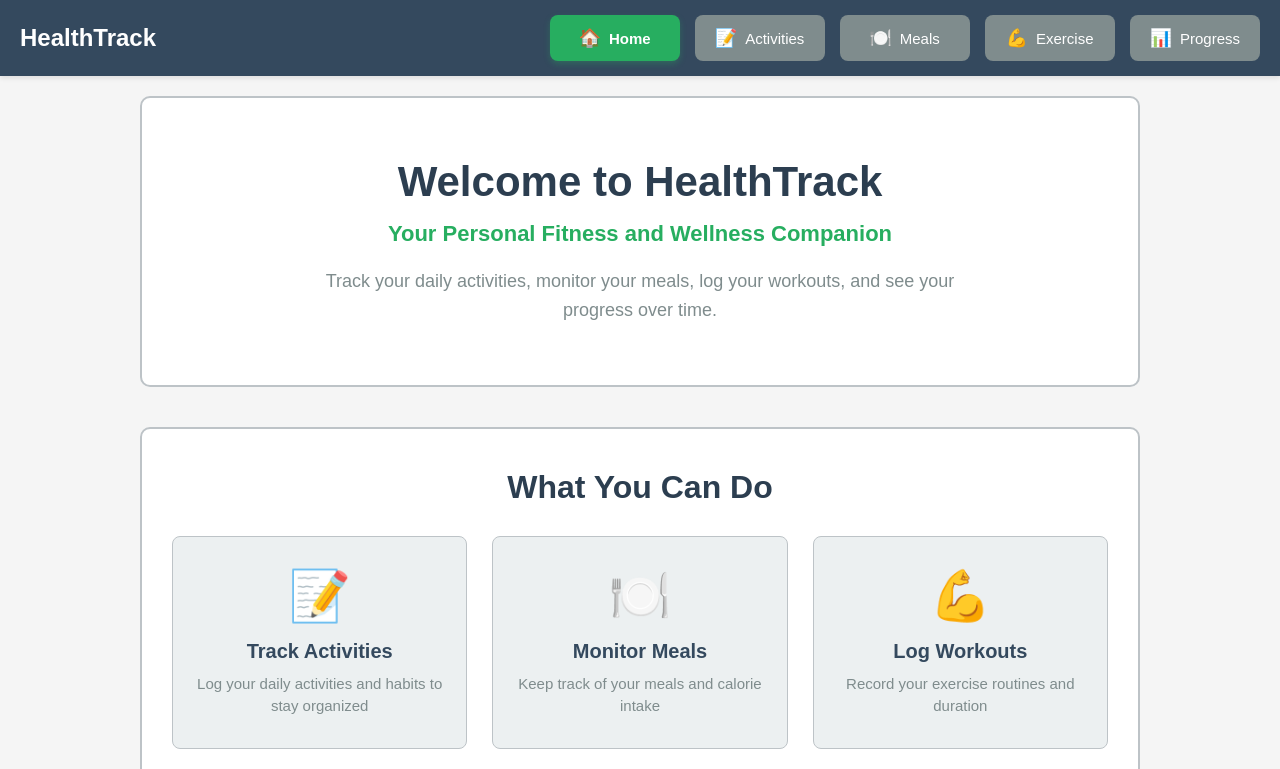
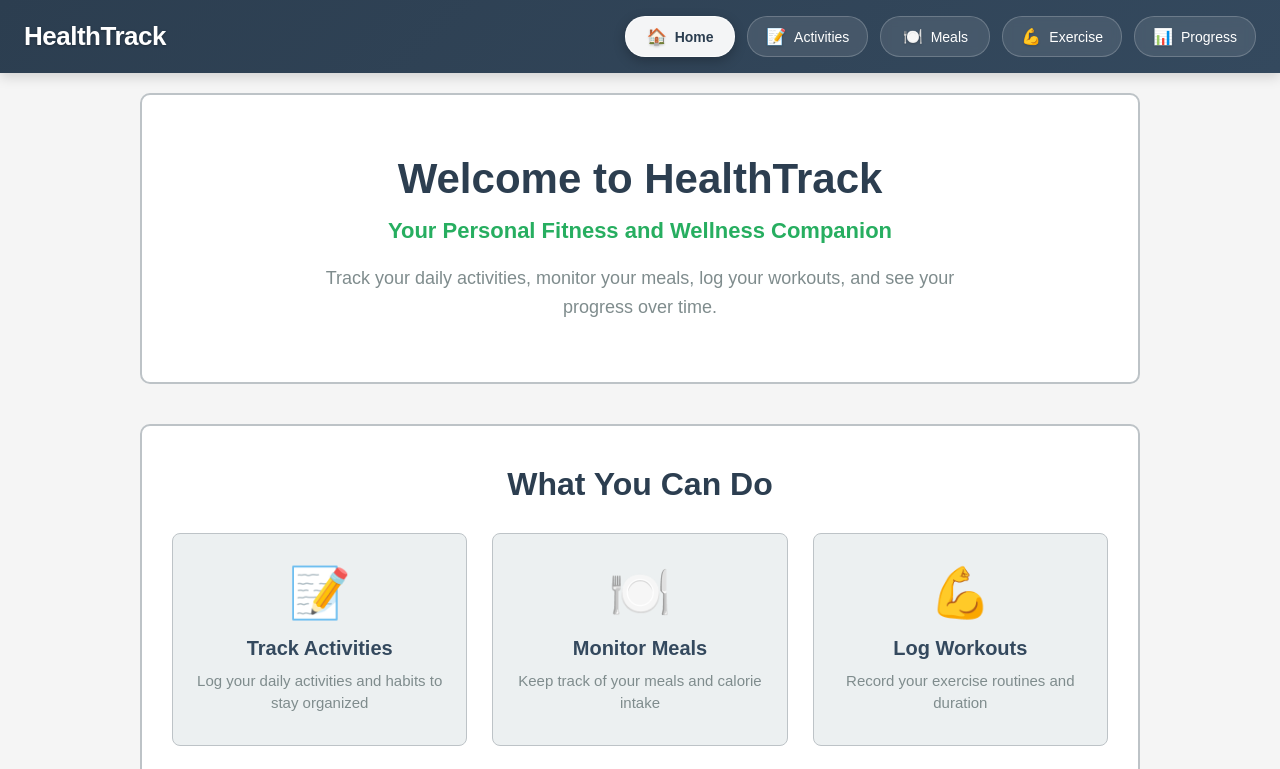
Before and after one commit to Salehsh20/health-tracking, a React (Vite) app: page / in a window 1280 px wide. Shown: the top 769 px of the page. Built offline with nearby package versions, Linux system fonts and the light colour scheme; the HTML template or start-up script is replaced by a standard one.

Commit message:
Enhance navbar styling and interactivity
Updated the navigation bar styles for a more modern look, including gradient backgrounds, improved padding, sticky positioning, and blur effects. Refined button and icon styles for better visual feedback and usability.

```diff
--- a/src/App.css
+++ b/src/App.css
@@ -25,61 +25,79 @@
 
 /* Navigation */
 .navbar {
-  background-color: #34495e;
-  padding: 15px 20px;
+  background: linear-gradient(135deg, #2c3e50 0%, #34495e 100%);
+  padding: 16px 24px;
   display: flex;
   justify-content: space-between;
   align-items: center;
-  box-shadow: 0 2px 5px rgba(0, 0, 0, 0.1);
+  box-shadow: 0 4px 12px rgba(0, 0, 0, 0.15);
+  position: sticky;
+  top: 0;
+  z-index: 100;
+  backdrop-filter: blur(10px);
 }
 
 .navbar-brand h1 {
   margin: 0;
-  color: white;
-  font-size: 24px;
-  font-weight: bold;
+  color: #ffffff;
+  font-size: 26px;
+  font-weight: 700;
+  letter-spacing: -0.5px;
+  text-shadow: 0 1px 3px rgba(0, 0, 0, 0.3);
 }
 
 .navbar-nav {
   display: flex;
-  gap: 15px;
+  gap: 12px;
   flex-wrap: wrap;
 }
 
 .nav-btn {
-  background-color: #7f8c8d;
+  background: rgba(255, 255, 255, 0.1);
   color: white;
-  border: none;
-  padding: 12px 20px;
+  border: 1px solid rgba(255, 255, 255, 0.2);
+  padding: 10px 18px;
   cursor: pointer;
-  font-size: 15px;
-  border-radius: 8px;
+  font-size: 14px;
+  border-radius: 20px;
   display: flex;
   align-items: center;
   gap: 8px;
-  transition: all 0.3s ease;
-  min-width: 130px;
+  transition: all 0.3s cubic-bezier(0.4, 0, 0.2, 1);
+  min-width: 110px;
   justify-content: center;
+  font-weight: 500;
+  backdrop-filter: blur(5px);
 }
 
 .nav-btn:hover {
-  background-color: #95a5a6;
-  transform: translateY(-2px);
-  box-shadow: 0 4px 8px rgba(0, 0, 0, 0.2);
+  background: rgba(255, 255, 255, 0.2);
+  border-color: rgba(255, 255, 255, 0.4);
+  transform: translateY(-1px);
+  box-shadow: 0 6px 16px rgba(0, 0, 0, 0.2);
 }
 
 .nav-btn.active {
-  background-color: #27ae60;
-  font-weight: bold;
-  box-shadow: 0 3px 6px rgba(39, 174, 96, 0.3);
+  background: rgba(255, 255, 255, 0.95);
+  color: #2c3e50;
+  border-color: rgba(255, 255, 255, 0.8);
+  font-weight: 600;
+  box-shadow: 0 4px 12px rgba(0, 0, 0, 0.25);
+}
+
+.nav-btn.active:hover {
+  background: rgba(255, 255, 255, 1);
+  transform: translateY(-1px);
 }
 
 .nav-icon {
-  font-size: 18px;
+  font-size: 16px;
+  filter: drop-shadow(0 1px 1px rgba(0, 0, 0, 0.2));
 }
 
 .nav-text {
-  font-size: 15px;
+  font-size: 14px;
+  font-weight: inherit;
 }
 
 /* Content Area */
```
